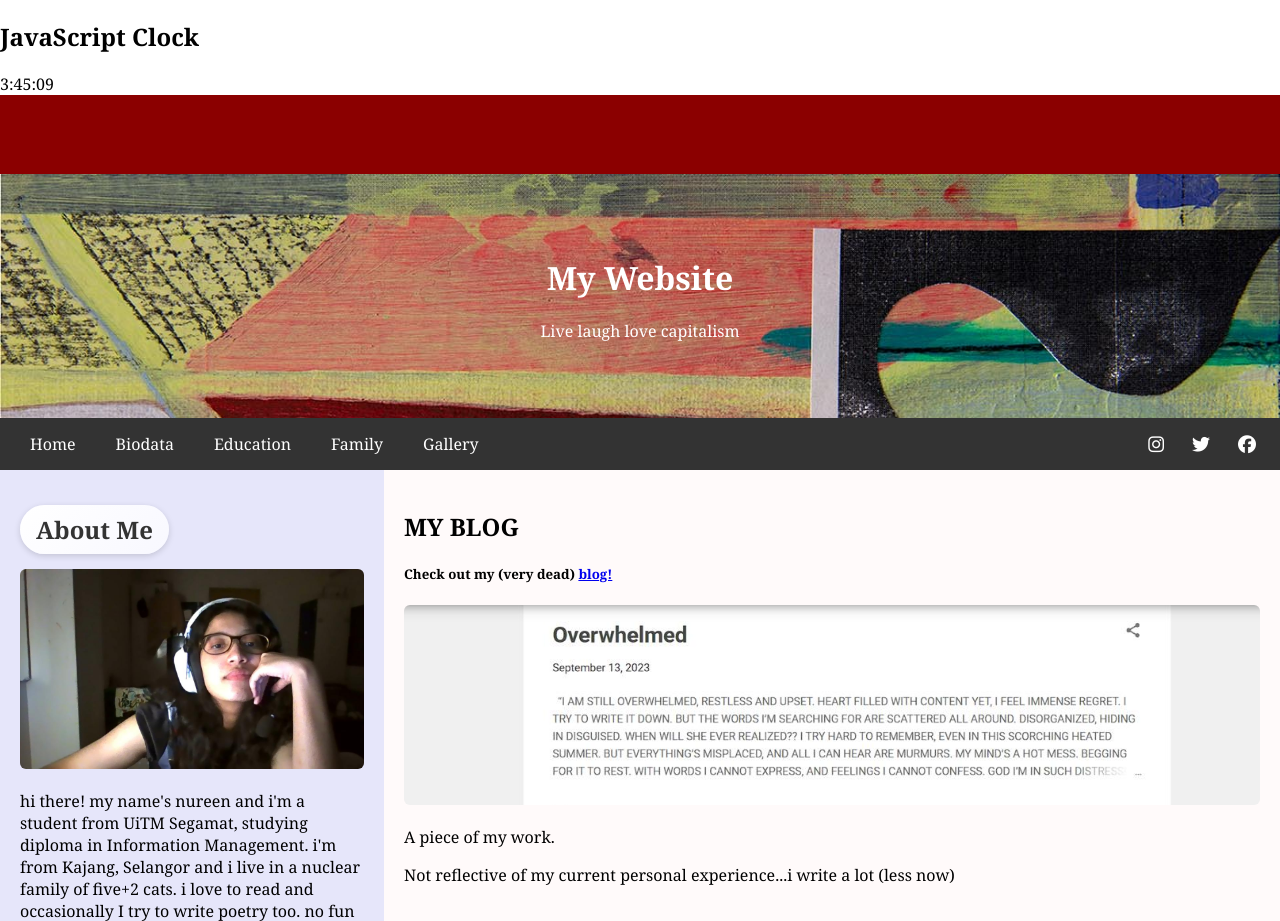
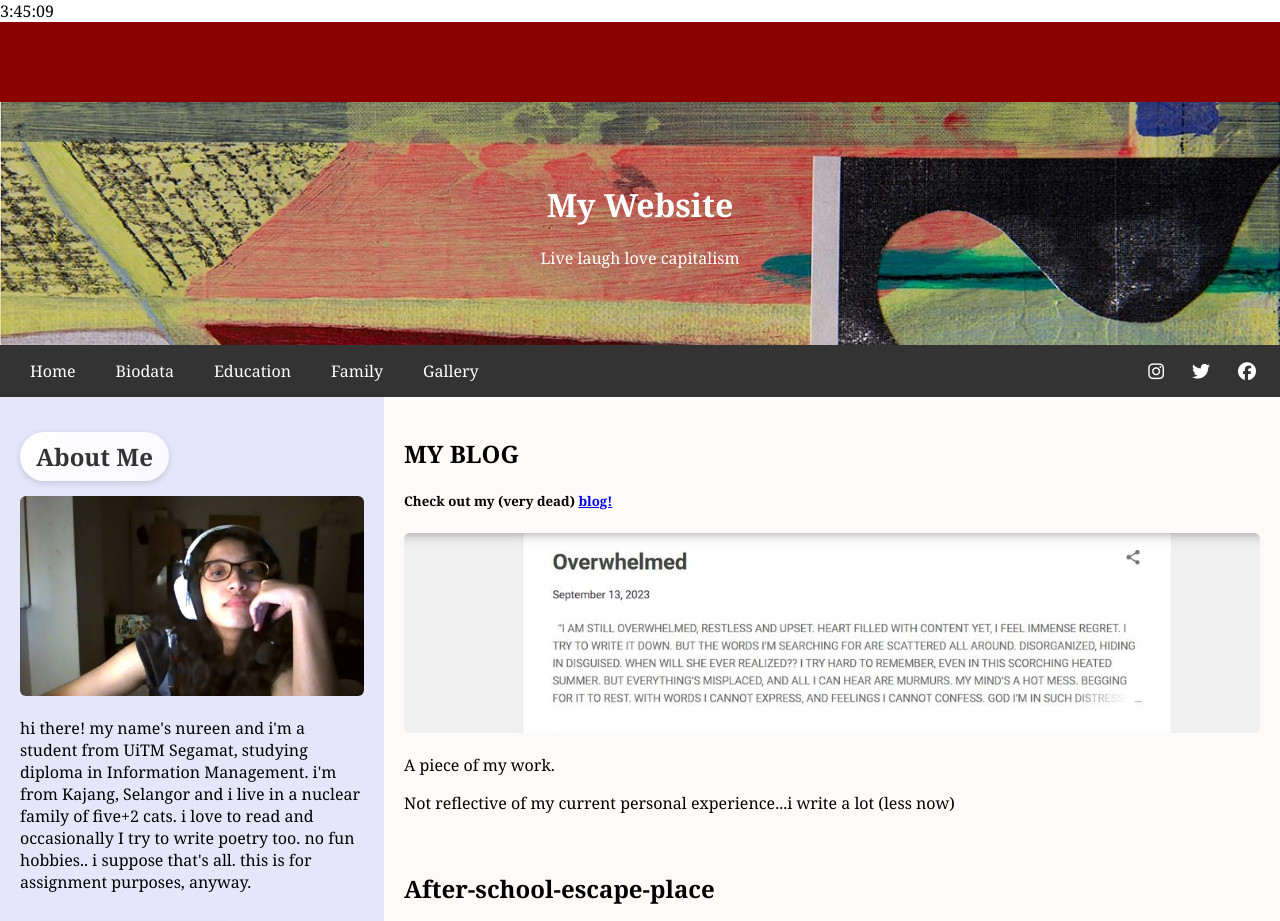
Before and after one commit to 2023466658-cpu/resume, a plain HTML site: page index.html in a window 1280 px wide. Shown: the top 921 px of the page. Drawn offline with Linux system fonts and the light colour scheme.

Commit message:
Update index.html

```diff
--- a/index.html
+++ b/index.html
@@ -2,7 +2,6 @@
 <html>
   <body onload="startTime()">
 
-<h2>JavaScript Clock</h2>
 
 <div id="txt"></div>
 
```
